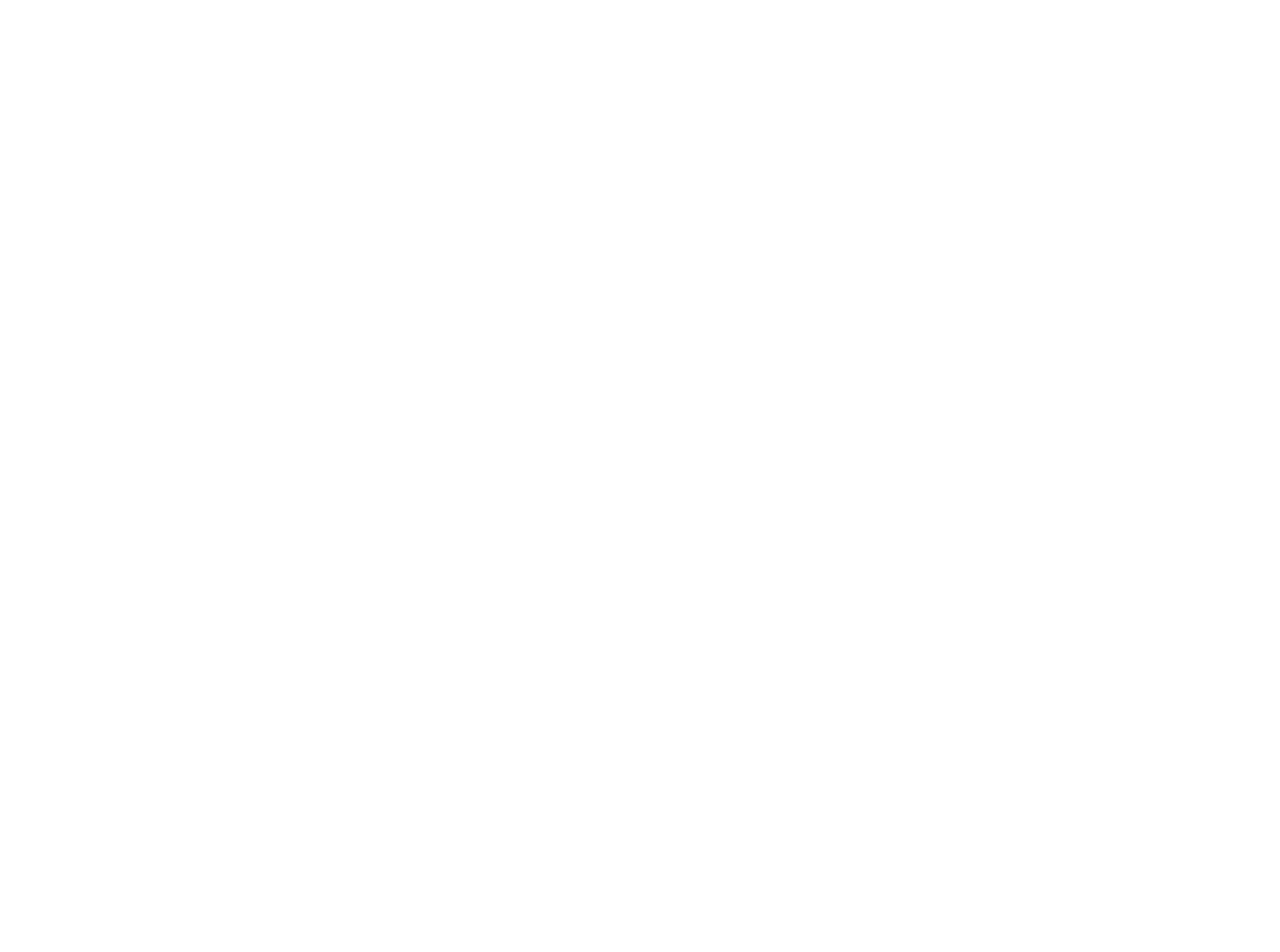
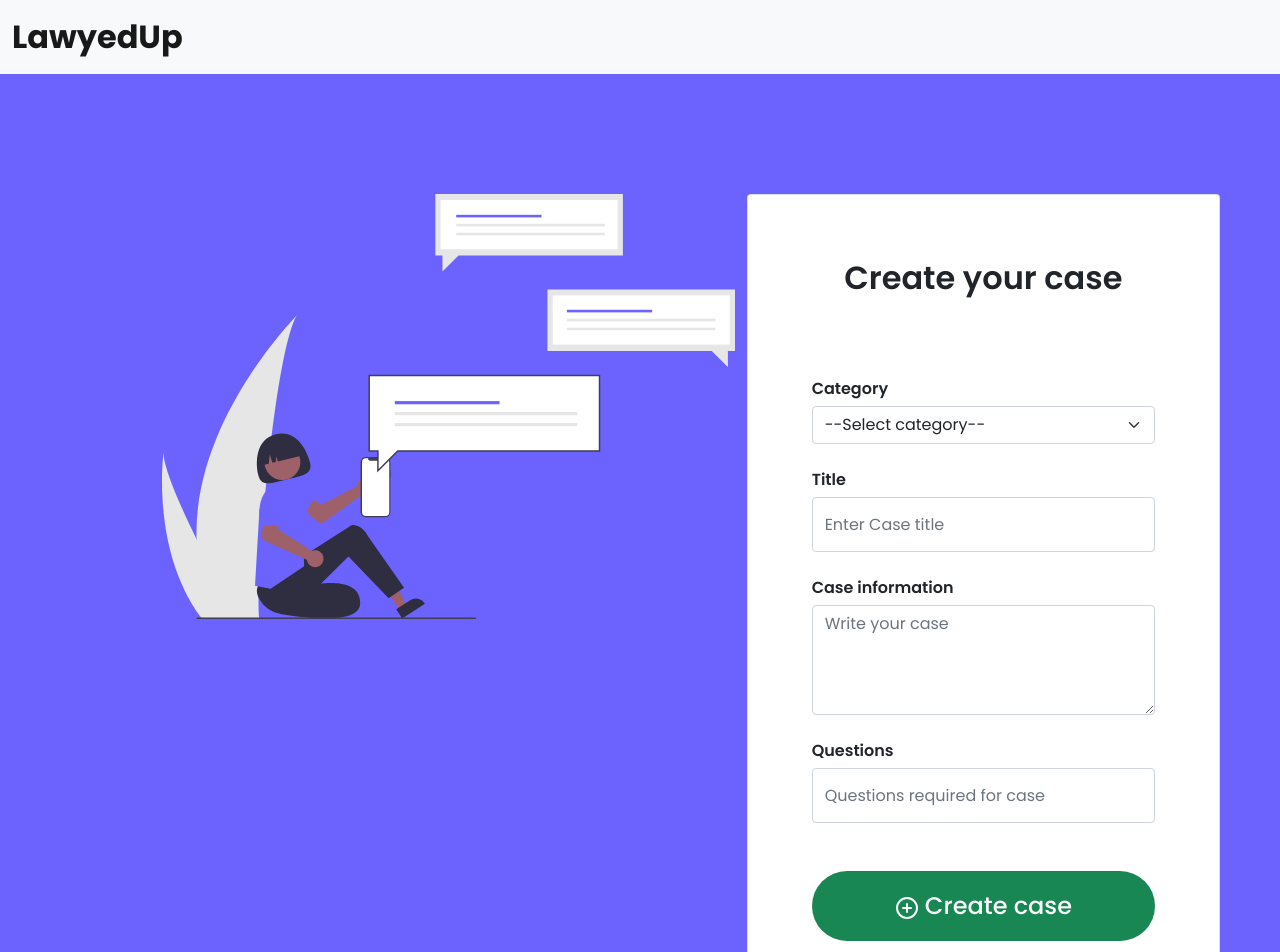
Before and after one commit to Mudalue/lawyeredup, a React (Create React App) app: page /create-case in a window 1280 px wide. Shown: the top 952 px of the page. Before the commit the page ends 800 px from the top, so only its background shows below. Built offline with nearby package versions, Linux system fonts and the light colour scheme.

Commit message:
update
create your case form

```diff
--- a/src/App.css
+++ b/src/App.css
@@ -319,3 +319,29 @@ height: 100%;
 .signin{
   padding: 100px 200px 50px 0;
 }
+/* <create case> */
+.createcase{
+  height: auto;
+  background-color:#6c63ff;
+}
+.createcase h4{
+  font-weight: 600;
+  font-size: xx-large;
+}
+.createcase img{
+ padding: 120px 0 100px 150px
+}
+.createcase .col-md-5{
+  padding: 120px 60px 100px 0;
+}
+.createcase form label{
+  font-weight: 600;
+  padding-bottom: 5px;
+}
+.createcase form input{
+  height: 55px;
+}
+.createcase form button{
+  font-weight: 500;
+  font-size: x-large;
+}
--- a/src/App.js
+++ b/src/App.js
@@ -11,10 +11,14 @@ import CaseInfo from './Components/Others/CaseInfo';
 import Contact from './Components/Others/Contact';
 import Login from './Components/Others/Login';
 import Signin from './Components/Others/Signin';
+import CaseForm from './Components/Others/CaseForm';
 
 function App() {
   return (
     <Switch>
+      <Route exact path="/create-case">
+        <CaseForm/>
+      </Route>
       <Route exact path="/Signin">
         <Signin/>
       </Route>
--- a/src/Components/Homepage.jsx
+++ b/src/Components/Homepage.jsx
@@ -56,7 +56,7 @@ const Homepage = () => {
           </div>
         </div>
       </section>
-      <section className=" howeop ">
+      <section className="howeop">
         <div className="container">
           <div className="row">
             <div className="col-md-6" data-aos="fade-right">
--- /dev/null
+++ b/src/Components/Others/CaseForm.jsx
@@ -0,0 +1,94 @@
+import React from "react";
+import { PlusCircle } from "react-feather";
+import UserNavbar from "../DashboardComponent/UserDashboard/UserNavbar";
+
+const caseForm = () => {
+  return (
+    <div>
+      <UserNavbar />
+      <section className="createcase">
+        <div className="container-fluid">
+          <div className="row">
+            <div className="col-md-7 bgk-blue">
+              <div>
+                <img
+                  src="./images/create-case.svg"
+                  className="img-fluid"
+                  alt=""
+                />
+              </div>
+            </div>
+            <div className="col-md-5">
+              <div className="card">
+                <div className="card-body">
+                  <div className="card-title pt-5 text-center">
+                    <h4>Create your case</h4>
+                  </div>
+                  <div className="card-text">
+                    <form className="p-5">
+                      <div className="row">
+                        <div className="col-md-12 py-4">
+                          <label>Category</label>
+                          <select
+                            class="form-select"
+                            aria-label="Default select example"
+                          >
+                            <option selected>--Select category--</option>
+                            <option value="1">Divorce</option>
+                            <option value="2">Bail</option>
+                            <option value="3">Homicide</option>
+                          </select>
+                        </div>
+                      </div>
+                      <div className="row">
+                        <div className="col-md-12 pb-4">
+                          <label>Title</label>
+                          <input
+                            className="form-control"
+                            placeholder="Enter Case title"
+                          />
+                        </div>
+                      </div>
+                      <div className="row">
+                        <div className="col-md-12 pb-4">
+                          <label>Case information</label>
+                          <textarea
+                            className="form-control"
+                            placeholder="Write your case"
+                            rows="4"
+                          />
+                        </div>
+                      </div>
+                      <div className="row">
+                        <div className="col-md-12 pb-4">
+                          <label>Questions</label>
+                          <input
+                            className="form-control"
+                            placeholder="Questions required for case"
+                          />
+                        </div>
+                      </div>
+                      <div className="row">
+                        <div className="col-md-12 py-4">
+                          <button
+                            className="btn btn-successs bg-success text-light p-3 rounded-pill"
+                            style={{ width: "100%" }}
+                          >
+                            <PlusCircle />
+                            {""} Create case
+                          </button>
+                        </div>
+                      </div>
+                    </form>
+                  </div>
+                </div>
+              </div>
+            </div>
+          </div>
+        </div>
+      </section>
+    </div>
+  );
+};
+
+export default caseForm;
```
Also changed, not shown: public/images/create-case.svg (added).
